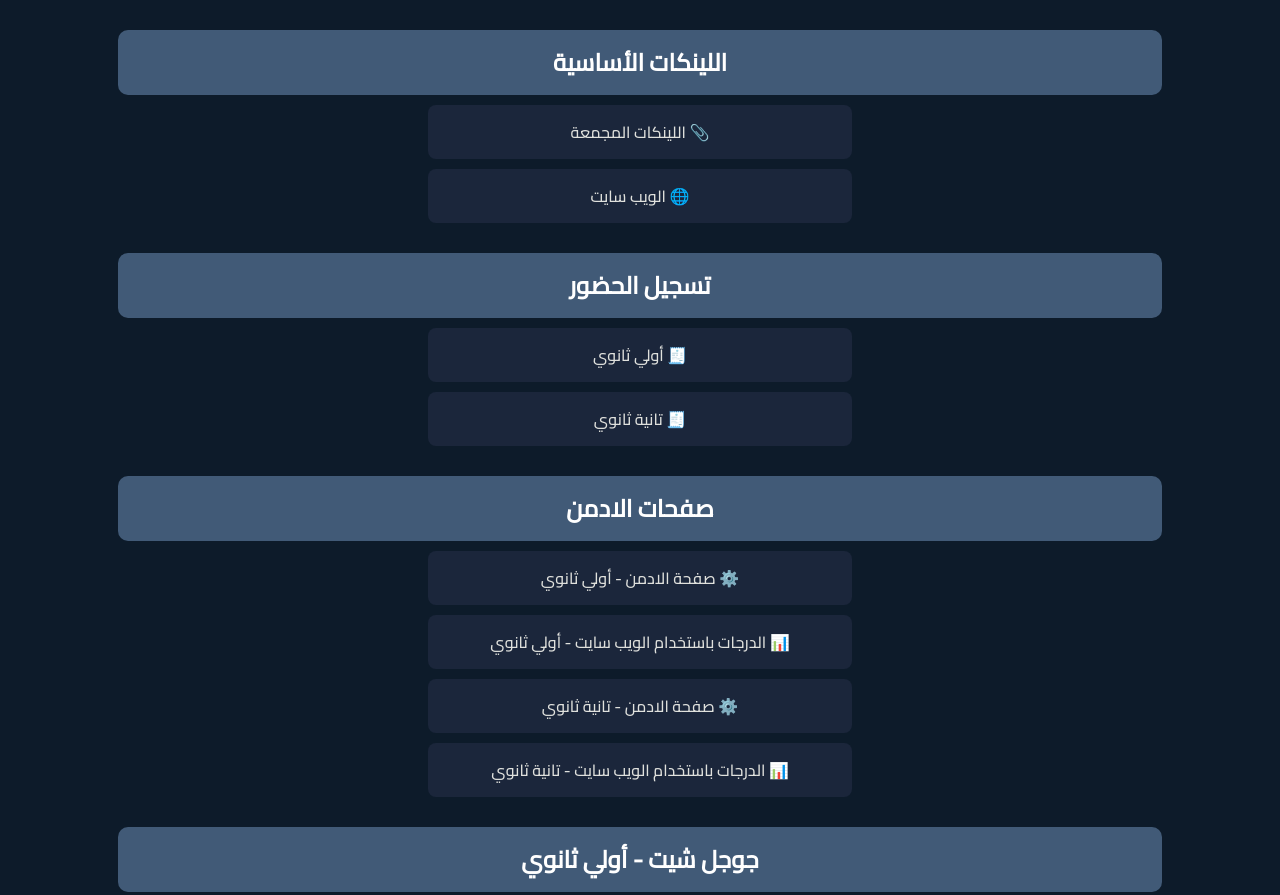
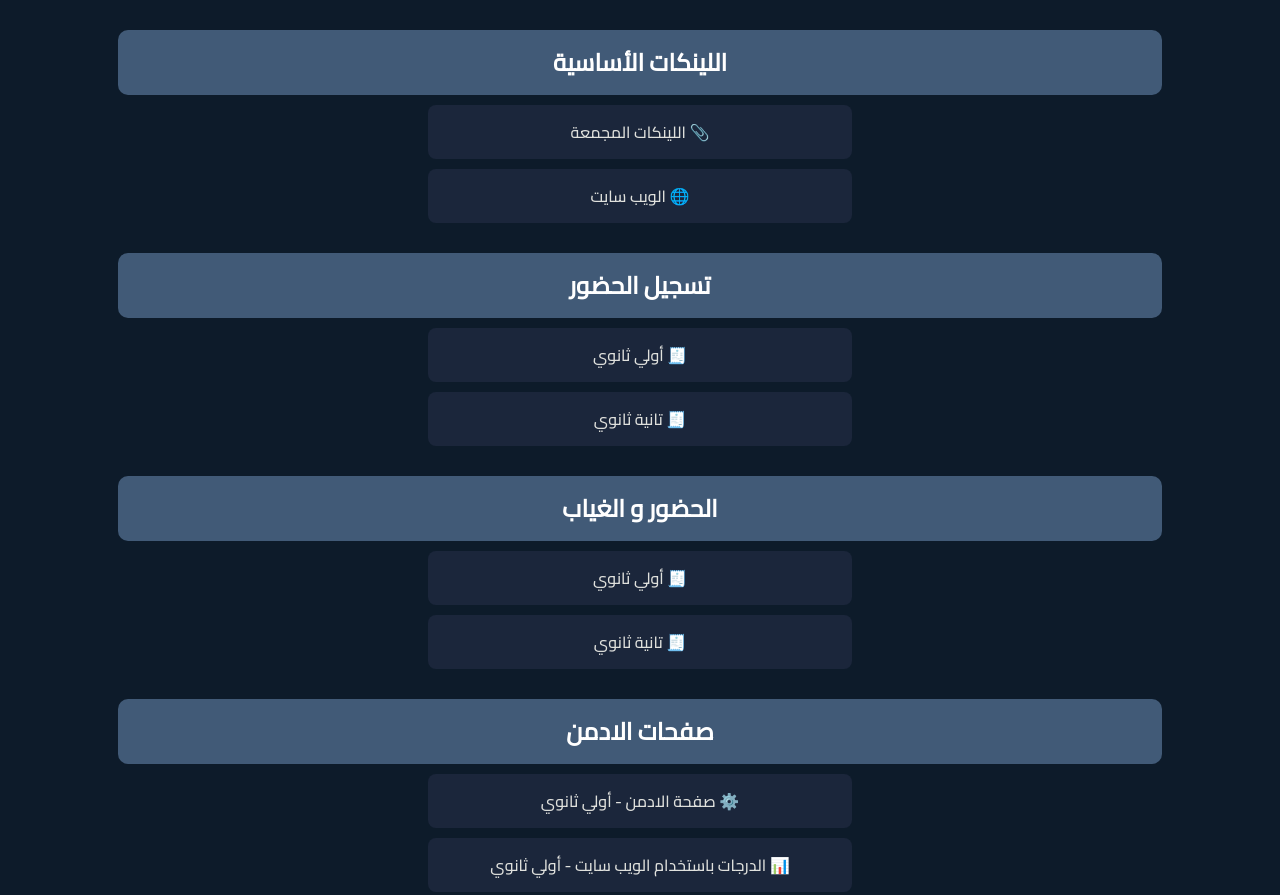
Before and after one commit to Yamenxy/our_links, a plain HTML site: page index.html in a window 1280 px wide. Shown: the top 895 px of the page. Drawn offline with Linux system fonts and the light colour scheme.

Commit message:
Update index.html

```diff
--- a/index.html
+++ b/index.html
@@ -83,6 +83,12 @@
     <a href="https://yamenxy.github.io/Barcode_2/" target="_blank">🧾 تانية ثانوي</a>
 </div>
 
+<h2>الحضور و الغياب</h2>
+<div class="links">
+    <a href="https://yamenxy.github.io/attendance_1/" target="_blank">🧾 أولي ثانوي</a>
+    <a href="https://yamenxy.github.io/attendance_2/" target="_blank">🧾 تانية ثانوي</a>
+</div>
+
 
 <h2>صفحات الادمن</h2>
 <div class="links">
```
